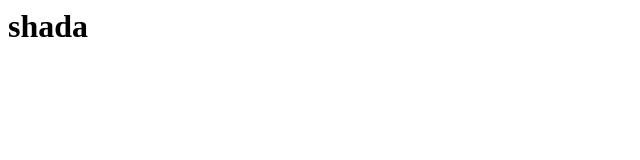
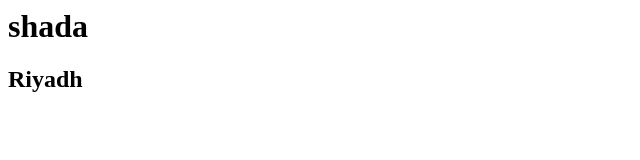
Before and after one commit to ShadaAlwethairi/git-tut, a plain HTML site: page index.html in a window 1280 px wide. Shown: the whole page, without its empty margins (0-640 px from the left). Drawn offline with Linux system fonts and the light colour scheme.

Commit message:
Shada add city from GitHub

```diff
--- a/index.html
+++ b/index.html
@@ -1 +1,2 @@
 <h1> shada </h1>
+<h2> Riyadh </h2>
```
